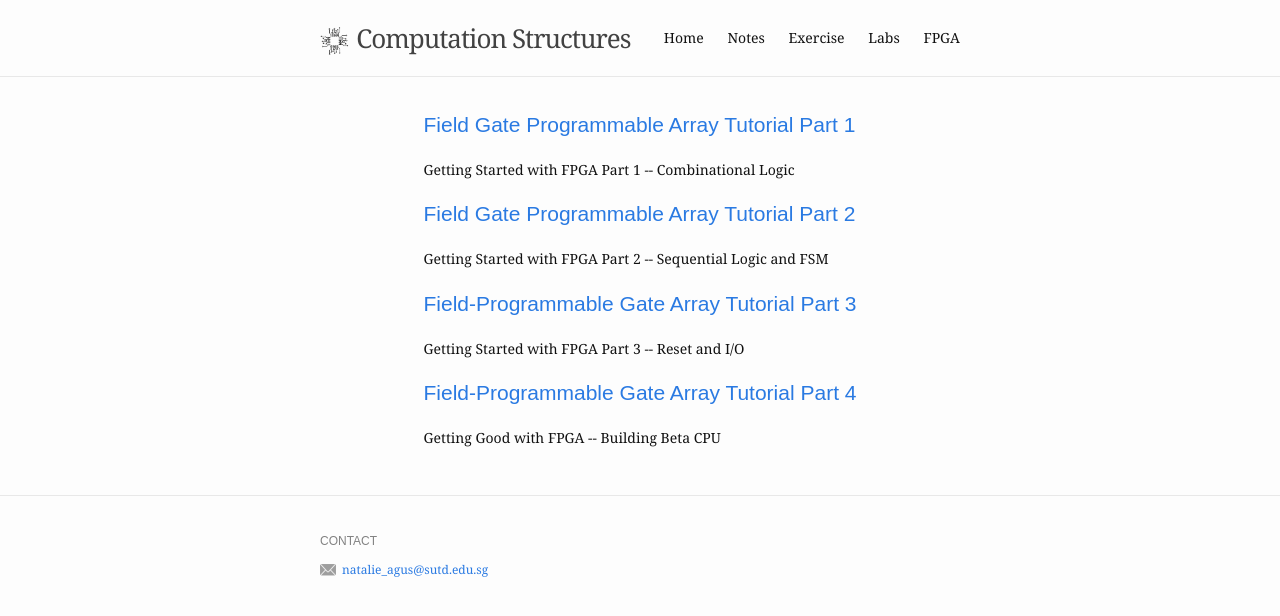
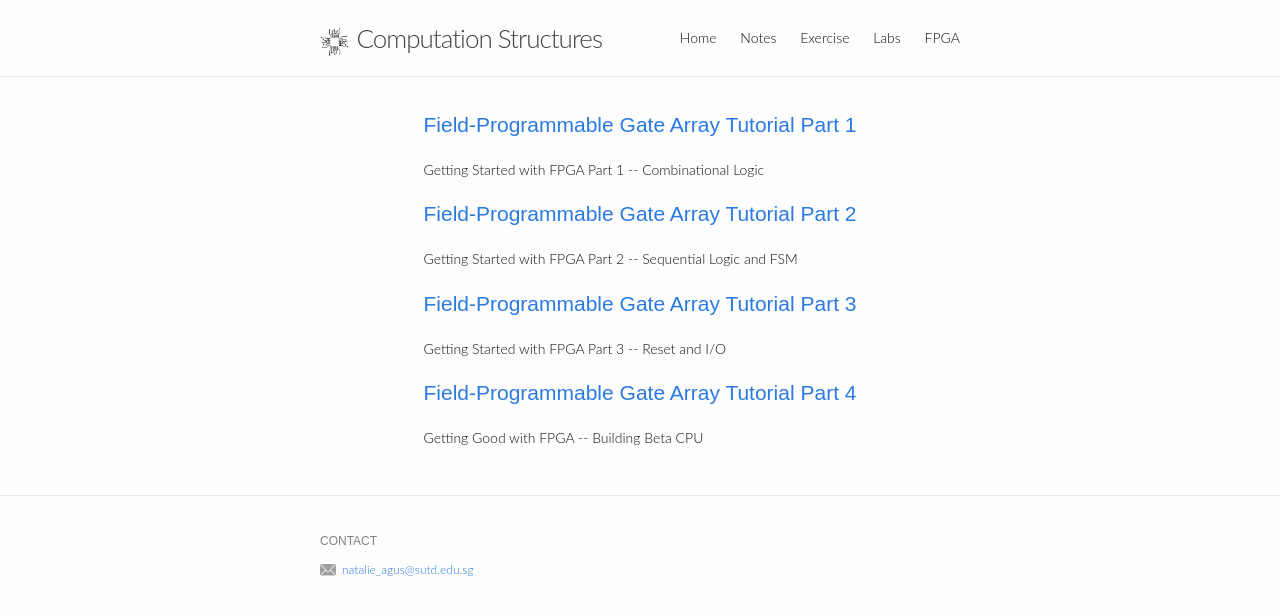
Before and after one commit to natalieagus/computationstructures, a Jekyll site: the page built from fpga.md, in a window 1280 px wide. Shown: the top 616 px of the page. Built offline with Jekyll 4.4.1, drawn with Linux system fonts in a browser that asks for light colours; a script that is not in the unit is left out.

Commit message:
feat: changed font

```diff
--- a/assets/css/main.scss
+++ b/assets/css/main.scss
@@ -7,7 +7,7 @@
 // Our variables
 $base-url: "{{ site.baseurl }}";
 
-$base-font-family: Charter, Georgia, Helvetica, Arial, sans-serif;
+$base-font-family: Lato;
 $base-font-size: 14px;
 $small-font-size: $base-font-size * 0.875;
 $base-line-height: 1.7;
```
Also changed, not shown: _fpga/fpga_1.md (+1 -1 lines), _fpga/fpga_2.md (+1 -1 lines).
